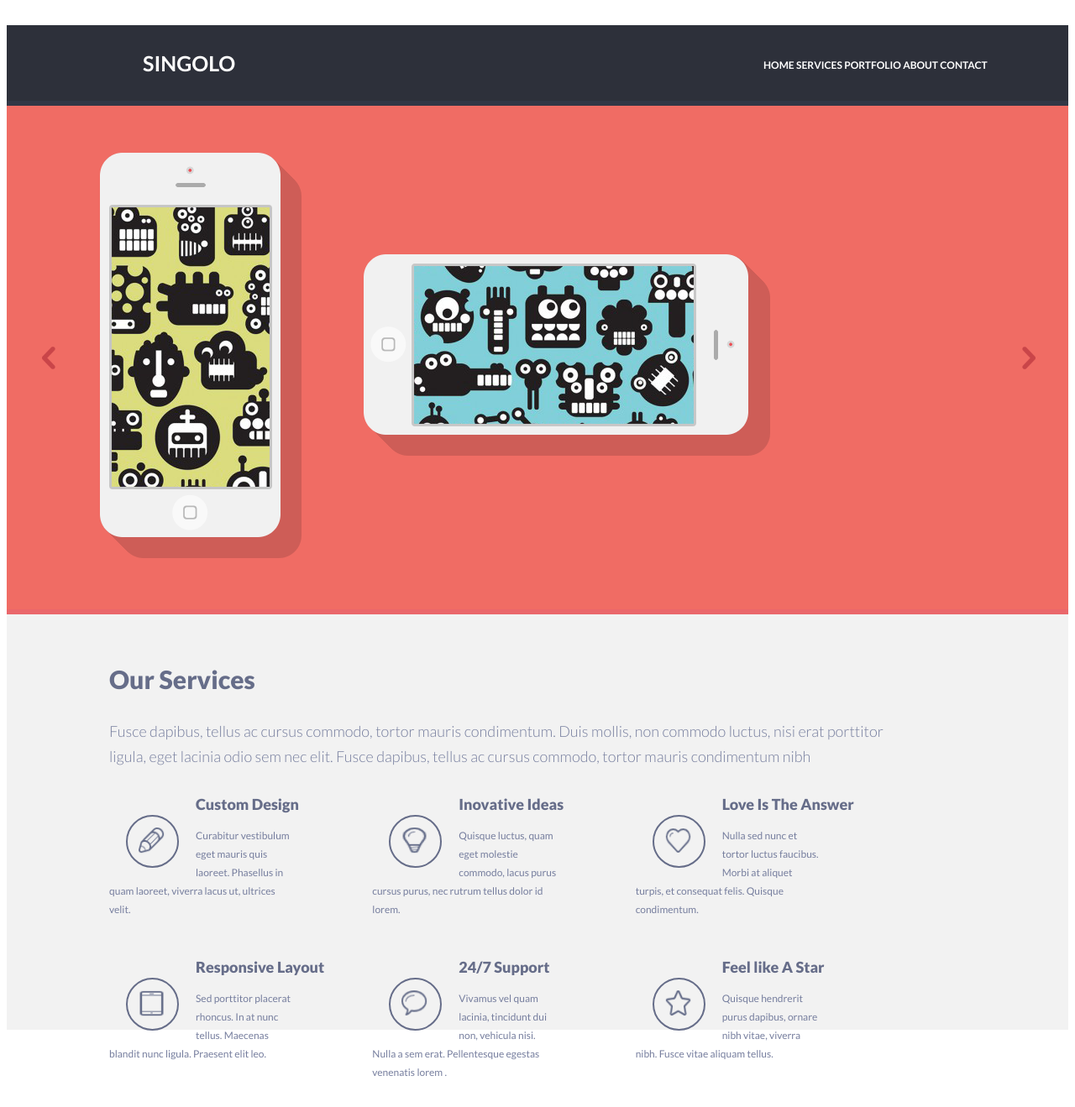
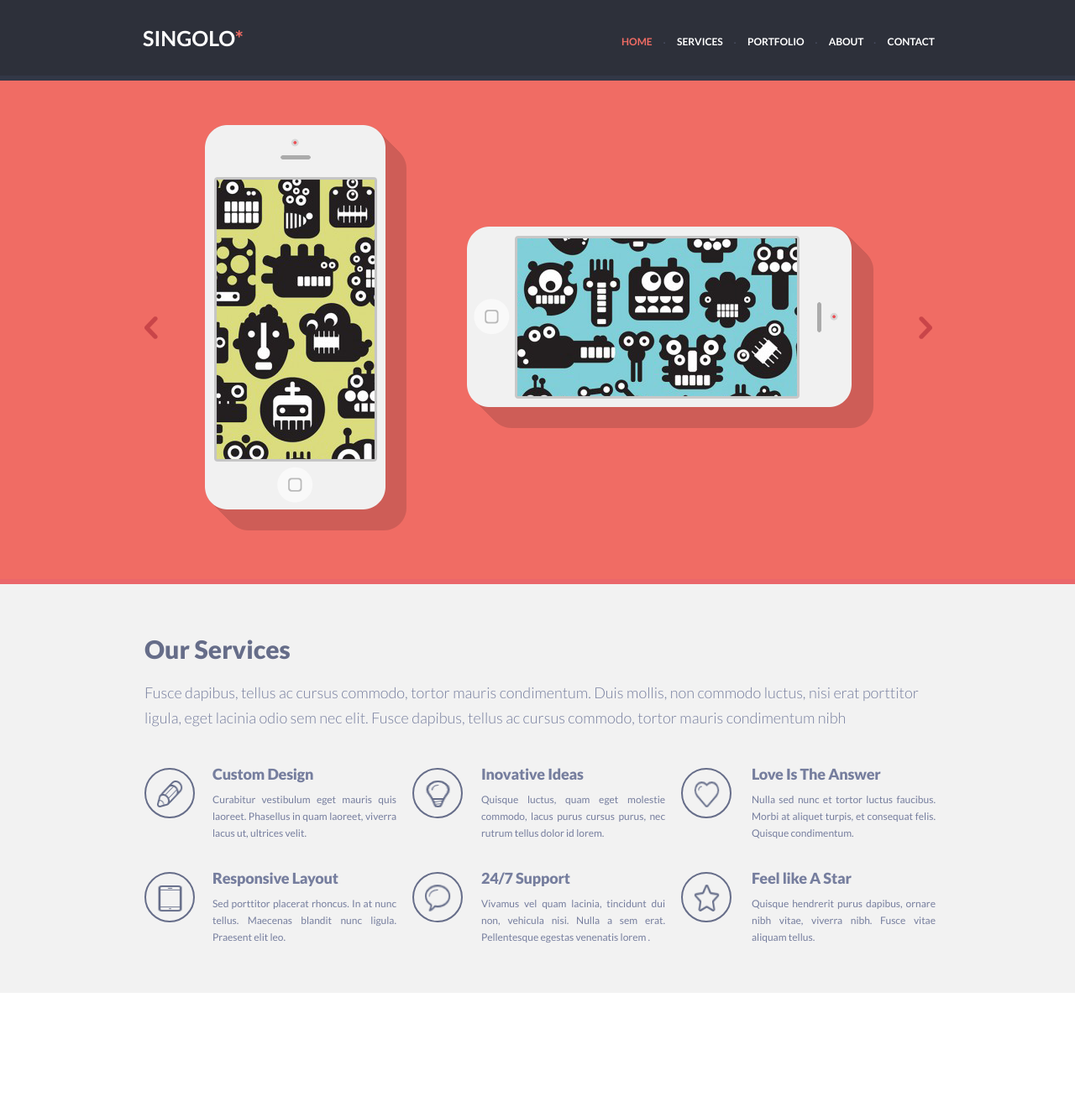
Before and after one commit to ittkirsan/singolo, a plain HTML site: page Singolo1.html in a window 1280 px wide. Shown: the whole page at 84% size. After the commit the page ends 1205 px from the top, so only its background shows below. Drawn offline with Linux system fonts and the light colour scheme.

Commit message:
feat: add css properties

```diff
--- a/Singolo1.css
+++ b/Singolo1.css
@@ -1,150 +1,229 @@
-html {
-    font-size: 10px;
+body {
+    margin: 0;
+    font-family: 'Lato', sans-serif;
+    font-size: 18px;
+    color: #666d89;
+    font-weight: 400;
 }
-body {
-    font-size: 1.6em;
-    font-family: 'Lato', Verdana, sans-serif;
+
+. ,
+. ::before,
+. ::after {
+    box-sizing: border-box;
 }
+
+h1, h2, h3, h4, h5, h6{
+    margin: 0;
+}
+
+/* контейнер 1020px*/
 .wrapper {
+    width: 100%;
     max-width: 1020px;
-    margin: auto;
+    margin: 0 auto;
+}
 
-
-}
+/* header*/
 .header {
     width: 100%;
     height: 90px;
+    top: 0;
+    left: 0;
+    right: 0;
     background-color: #2d303a;
     border-bottom: 6px solid #323746;
 }
+
+.header__box {
+    height: 90px;
+    margin-left: 40px;
+    margin-right: 37px;
+    display: flex;
+    justify-content: space-between;
+    align-items: center;
+}
+
 .logo {
-    width: 115px;
-    height: 20px;
-    margin-left: 40px;
-    margin-top: 30px;
-    margin-bottom: auto;
-    padding-top: 30px;
     font-size: 25px;
     font-weight: 700;
+    line-height: 6px;
+    color: #ffffff;
+    cursor: pointer;
 }
-.logo__link {
+
+.logo__link, .nav__link {
     text-decoration: none;
     color: #ffffff;
+    font-weight: 700;
 }
-.header_navigation {
-    position: absolute;
-    right: 40px;
-    top: 58px;
-    list-style-position: inside;
-    font-size: 12px;
-    width: 371px;
-    }
-.navigation__bottom {
-    text-decoration: none;
-    font-size: 12px;
-    line-height: 6px;
-    color: #ffffff;
-    font-weight: 700;
+
+.star {
+    color: #f06c64;
+}
 
 
+.nav {
+    display: flex;
+    justify-content: space-between;
+    width: 385px;
+    height: 25px;
+    font-size: 12px;
+    margin-top: 2px;
+    }
+
+.nav__link {
+    display: inline;
+    margin: 0 0 0 12px;
+    padding-top: 8px;
+    cursor: pointer;
 }
-.navigation li {
-    display: inline;
+
+.point {
+    position: relative;
+    color: #494e62;
+    top: -2px;
+    left: 13px;
 }
+
+.nav__link:hover {
+    color: #f06c64;
+}
+
+.nav__link.active {
+    color: #f06c64;
+}
+
+
 .slider {
-    height: 600px;
+    position: relative;
+    width: 100%;
+    height: 594px;
+    left: 0;
+    right: 0;
     background-color: #f06c64;
     border-bottom: 6px solid #ea676b;
+ }
+
+.slider__buttom{
+    display: flex;
+    margin: 0 40px 0 42px;
+    justify-content: space-between;
     position: relative;
+    top: 281px;
+    z-index: 4;
 }
-.slider__left {
-    position: absolute;
-    top: 287px;
-    left: 42px;
+
+.slider__right__buttom {
+    transform: rotate(180deg);
+    cursor: pointer;
 }
+.slider__left__buttom {
+    cursor: pointer;
+}
+
+
+.slider__phone {
+    position: relative;
+    display: flex;
+    justify-content: space-between;
+}
+
 .iPhone_vertical {
-    position: absolute;
-    top: 56px;
-    left: 111px;
- }
-.iPhone_horizontal {
-    position: absolute;
-    top: 177px;
-    left: 425px;
+    position: relative;
+    z-index: 1;
+    top: 26px;
+    left: 114px
 }
-.slider__right {
-    position: absolute;
-    top: 287px;
-    right: 39px;
+
+.iPhone_horizontal{
+    position: relative;
+    top: 147px;
+    right: 110px;
+    z-index: 2;
 }
-.slider__right__bottom {
-    transform: rotate(180deg);
-}
+
 .our-services {
-    height: 495px;
+    padding:60px 0 0 0;
+    height: 427px;
     background-color: #f2f2f2;
     border-bottom: 6px solid #ffffff;
 }
+
+.services__content {
+    width: 100%;
+    max-width: 940px;
+    margin: 0 auto 43px;
+    text-align: left;
+    line-height: 30px;
+}
+
 .our-services__title {
-    margin: 0;
-    padding-top: 68px;
+    margin: 2px 0 0 2px;
+    font-weight: 900;
     font-size: 30px;
+
+}
+
+.our-services__text {
+    margin: 22px auto;
+    color: #767e9e;
+    text-align: left;
+    font-weight: 300;
+    font-size: 18px;
+    overflow: hidden;
+    margin-left: 2px;
+}
+
+.services-grid {
+    display: grid;
+    height: 280px;
+    width: 100%;
+    max-width: 940px;
+    margin-left: 40px;
+    grid-template-columns: 70px 223px 71px 223px 73px 215px;
+    grid-template-rows: 40% 60%;
+    gap: 12px;
+    justify-content: space-between;
+    align-content: start;
+}
+
+.services-box__title {
+    font-size: 18px;
     line-height: 18px;
-    color: #666d89;
     font-weight: 900;
-    text-align: left;
-}
-.our-services__text {
-    width: 940px;
-    height: 57px;
-    padding-top: 20px;
-    font-size: 18px;
-    line-height: 30px;
+    letter-spacing: -0.2px;
+    font-family: "Lato";
     color: #767e9e;
-    font-weight: 300;
     text-align: left;
 }
 
-.services-column {
-    display: grid;
-    width: 940px;
-    height: 86px;
-    grid-template: 1fr 1fr 1fr / 1fr 1fr 1fr;
-
-}
-.services-box__title {
-    font-size: 18px;
-    line-height: 18px;
-    color: #666d89;
-    font-weight: 900;
-    text-align: left;
-}
-.services-box__border {
-    float: left;
-    width: 59px;
-    height: 59px;
-    margin-top: 40px;
-    margin-right: 20px;
-    margin-left: 20px;
-    border: 2px solid #666d89;
-    border-radius: 50%;
-}
-.services-box__img {
-    width: 33px;
-    height: 33px;
-    margin: 12px 12px;
-
-}
 .services-box__text {
     width: 219px;
     height: 128px;
     font-size: 12px;
-    line-height: 22px;
+    font-family: "Lato";
+    line-height: 20px;
     color: #767e9e;
-    font-family: "Lato";
     font-weight: 400;
+    text-align: justify;
+    overflow: hidden;
 }
-.services-box {
-    width: auto;
+
+.services-box__border {
+    position: absolute;
+    margin-top: 2px;
+    margin-left: 2px;
+    width: 56px;
+    height: 56px;
+    border: 2px solid #666d89;
+    border-radius: 50%;
 
 }
+
+.services-box__img {
+    position: relative;
+    top: 16px;
+    left: 16px;
+    width: 33px;
+    height: 35px;
+ }
--- a/Singolo1.html
+++ b/Singolo1.html
@@ -3,97 +3,107 @@
 <head>
     <meta charset="UTF-8">
     <meta name="viewport" content="width=device-width, initial-scale=1.0">
-    <title>Document</title>
+    <title>singolo</title>
     <link href="https://fonts.googleapis.com/css?family=Lato:300,400,700,900&display=swap" rel="stylesheet">
     <link rel="stylesheet" href="Singolo1.css">
 </head>
 <body>
     <header class="header">
         <div class="wrapper">
-            <h1 class="logo"><a class="logo__link" href="#">SINGOLO</a></h1>
-            <nav class="header_navigation">
-                <ul class="navigation">
-                    <li><a class="navigation__bottom" href="#">HOME</a></li>
-                    <li><a class="navigation__bottom" href="#">SERVICES</a></li>
-                    <li><a class="navigation__bottom" href="#">PORTFOLIO</a></li>
-                    <li> <a class="navigation__bottom"href="#">ABOUT</a></li>
-                    <li><a class="navigation__bottom" href="#">CONTACT</a></li>
-                </ul>
+            <div class="header__box">
+                <h1 class="logo"><a class="logo__link" href="#">SINGOLO<span class="star">*</span></a></h1>
+                <nav class="nav">
+                    <a class="nav__link active" href="#">HOME<span class="point">.</span></a>
+                    <a class="nav__link" href="#">SERVICES<span class="point">.</span></a>
+                    <a class="nav__link" href="#">PORTFOLIO<span class="point">.</span></a>
+                    <a class="nav__link"href="#">ABOUT<span class="point">.</span></a>
+                    <a class="nav__link" href="#">CONTACT</a>
                 </nav>
             </div>
+        </div>
     </header>
+
    <div class="slider">
         <div class="wrapper">
-            <div class="slider__left">
-                <img class="slider__left__bottom" src="assets/chev.png" alt="bottom left">
+            <div class="slider__buttom">
+                    <img class="slider__left__buttom" src="assets/chev.png" alt="bottom left">
+                    <img class="slider__right__buttom" src="assets/chev.png" alt="bottom right">
             </div>
+            <div class="slider__phone">
                 <div class="iPhone_vertical">
-                    <img src="assets/iPhone vertical.png"  alt="iPhone vertical">
+                    <img src="assets/iPhone vertical.png" alt="iPhone vertical">
                 </div>
                 <div class="iPhone_horizontal">
                     <img src="assets/iPhone Horizontal.png" alt="iPhone Horizontal">
                 </div>
-                        <div class="slider__right">
-                            <img class="slider__right__bottom" src="assets/chev.png" alt="bottom right">
             </div>
         </div>
     </div>
+
     <section class="our-services">
         <div class="wrapper">
+            <div class="services__content">
                 <h2 class="our-services__title">Our Services</h2>
                 <p class="our-services__text">Fusce dapibus, tellus ac cursus commodo, tortor mauris condimentum. Duis mollis,
                     non commodo luctus, nisi erat porttitor ligula, eget lacinia odio sem nec elit. Fusce dapibus, tellus ac
                     cursus commodo, tortor mauris condimentum nibh</p>
-            <div class="services-column">
+            </div>
+
+               <div class="services-grid">
                     <div class="services-box">
-                    <div class="services-box__border">
+                        <div class="services-box__border"></div>
                         <img class="services-box__img" src="assets/pen.png" alt="pen">
                     </div>
+                        <div class="services-box">
                             <h3 class="services-box__title">Custom Design</h3>
                             <p class="services-box__text">Curabitur vestibulum eget mauris quis laoreet.
                                 Phasellus in quam laoreet, viverra lacus ut, ultrices velit.</p>
                         </div>
                     <div class="services-box">
-                    <div class="services-box__border">
+                        <div class="services-box__border"></div>
                         <img class="services-box__img" src="assets/bulb.png" alt="bulb">
                     </div>
+                        <div class="services-box">
                             <h3 class="services-box__title">Inovative Ideas</h3>
                             <p class="services-box__text">Quisque luctus, quam eget molestie commodo,
                                 lacus purus cursus purus, nec rutrum tellus dolor id lorem.</p>
                         </div>
                     <div class="services-box">
-                    <div class="services-box__border">
+                        <div class="services-box__border"></div>
                         <img class="services-box__img" src="assets/heart.png" alt="heart">
                     </div>
+                        <div class="services-box">
                             <h3 class="services-box__title">Love Is The Answer</h3>
                             <p class="services-box__text">Nulla sed nunc et tortor luctus faucibus.
                                 Morbi at aliquet turpis, et consequat felis. Quisque condimentum.</p>
                         </div>
                     <div class="services-box">
-                    <div class="services-box__border">
+                        <div class="services-box__border"></div>
                         <img class="services-box__img" src="assets/phone.png" alt="phone">
                     </div>
+                        <div class="services-box">
                             <h3 class="services-box__title">Responsive Layout</h3>
                             <p class="services-box__text">Sed porttitor placerat rhoncus. In at nunc tellus.
                                 Maecenas blandit nunc ligula. Praesent elit leo.</p>
                         </div>
-
                     <div class="services-box">
-                    <div class="services-box__border">
+                        <div class="services-box__border"></div>
                         <img class="services-box__img" src="assets/bubble.png" alt="bubble">
                     </div>
+                        <div class="services-box">
                             <h3 class="services-box__title">24/7 Support</h3>
                             <p class="services-box__text">Vivamus vel quam lacinia, tincidunt dui non,
                                 vehicula nisi. Nulla a sem erat. Pellentesque egestas venenatis lorem .</p>
                         </div>
                     <div class="services-box">
-                    <div class="services-box__border">
+                        <div class="services-box__border"></div>
                         <img class="services-box__img" src="assets/star.png" alt="star">
                     </div>
+                        <div class="services-box">
                             <h3 class="services-box__title">Feel like A Star</h3>
                             <p class="services-box__text">Quisque hendrerit purus dapibus, ornare nibh vitae,
                                 viverra nibh. Fusce vitae aliquam tellus.</p>
-
+                        </div>
             </div>
         </div>
     </section>
```
Lines whose indentation alone changed are shown as unchanged.
